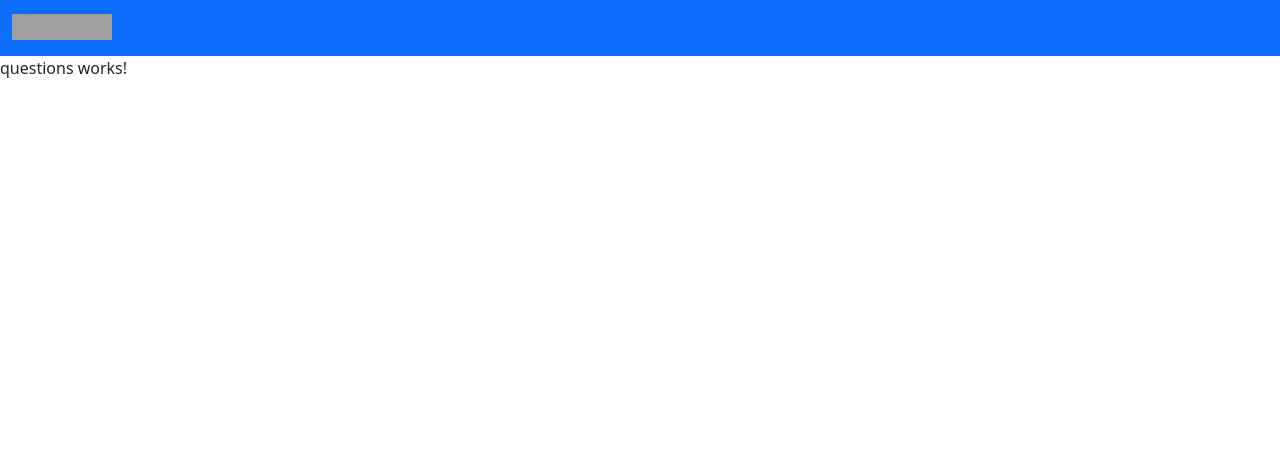
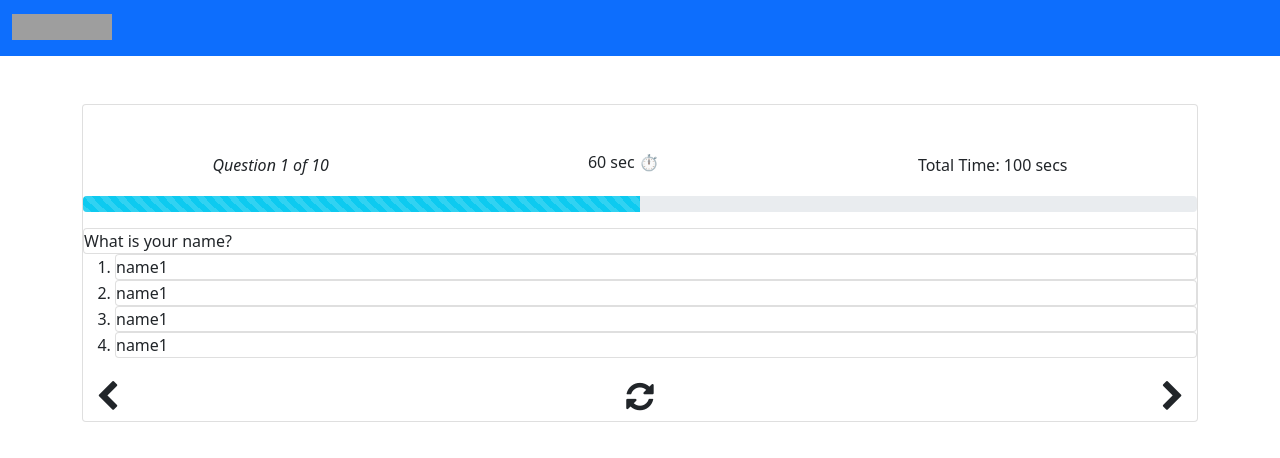
Before and after one commit to nirajkamal/Sample_Quiz_IITM, an Angular app in the folder Quiz/: page /questions in a window 1280 px wide. Shown: the top 458 px of the page. Built offline with nearby package versions, Linux system fonts and the light colour scheme; grey boxes are pictures that could not be loaded.

Commit message:
Added Question static component without styles

```diff
--- a/Quiz/src/app/questions/questions.component.html
+++ b/Quiz/src/app/questions/questions.component.html
@@ -1 +1,43 @@
-<p>questions works!</p>
+<div class="container mt-5">
+    <div class="card">
+        <div class="d-flex justify-content-between p-3">
+
+        </div>
+        <div class="d-flex justify-content-around py-3">
+            <div class="question-number">
+                <span style="font-style: italic;">Question 1 of 10</span>
+            </div>
+            <div class="timer">
+                <h6 style="text-align:center">60 sec ⏱</h6>
+            </div>
+            <div class="total-time">
+                <span>Total Time: 100 secs</span>
+            </div>
+        </div>
+        <div class="progress mb-3">
+            <div class="progress-bar progress-bar-striped bg-info" role="progressbar" style="width: 50%" aria-valuenow="50" aria-valuemin="0" aria-valuemax="100"></div>
+        </div>
+        <div class="question">
+            <div class="card">What is your name?</div>
+        </div>
+        <div class="options">
+            <ol>
+                <li><div class="card">name1</div></li>
+                <li><div class="card">name1</div></li>
+                <li><div class="card">name1</div></li>
+                <li><div class="card">name1</div></li>
+            </ol>
+        </div>
+        <div class="d-flex justify-content-between">
+            <button class="btn">
+                <i class="fa fa-chevron-left fa-2x" area-hidden="true"></i>
+            </button>
+            <button class="btn">
+                <i class="fa fa-refresh fa-2x" area-hidden="true"></i>
+            </button>
+            <button class="btn">
+                <i class="fa fa-chevron-right fa-2x" area-hidden="true"></i>
+            </button>
+        </div>
+    </div>
+</div>
--- a/Quiz/src/app/welcome/welcome.component.html
+++ b/Quiz/src/app/welcome/welcome.component.html
@@ -1 +1,3 @@
-<p>welcome works!</p>
+<div class="container bg-light py-5">
+    <button class="btn btn-primary btn-lg" routerLink="/questions">Start the Quiz</button>
+</div>
```
